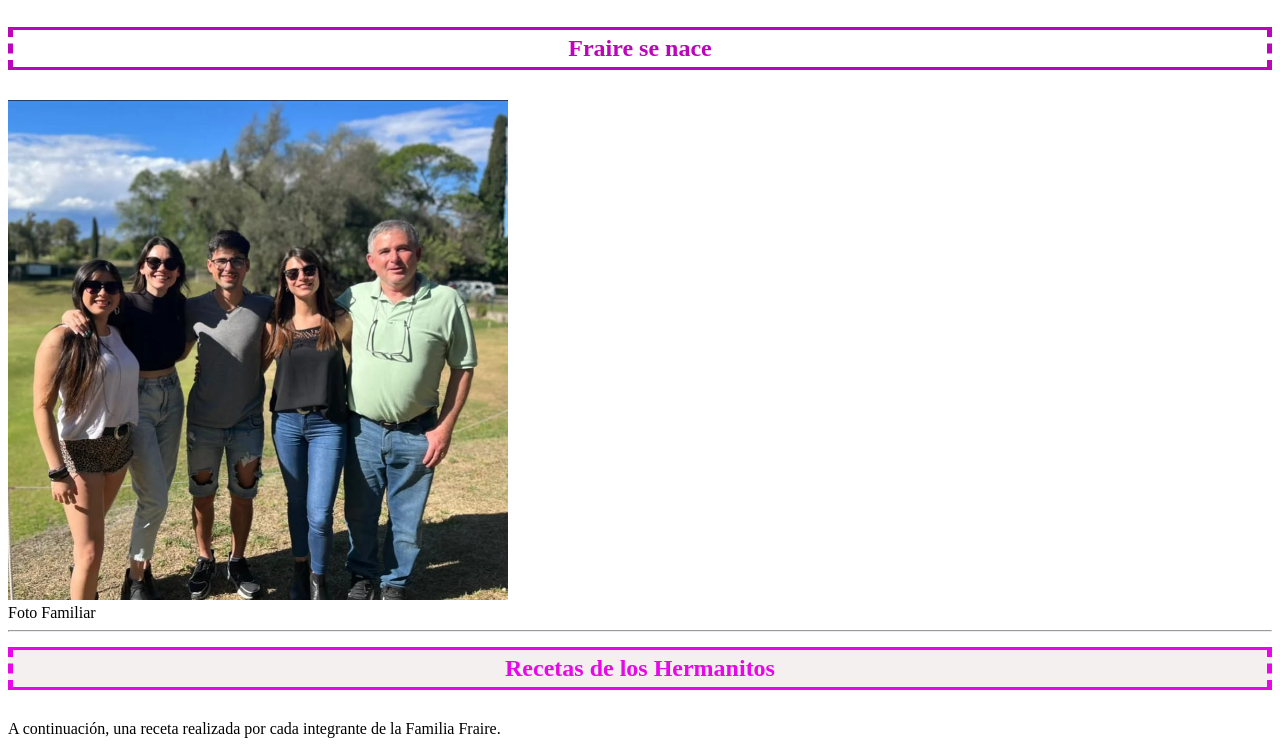
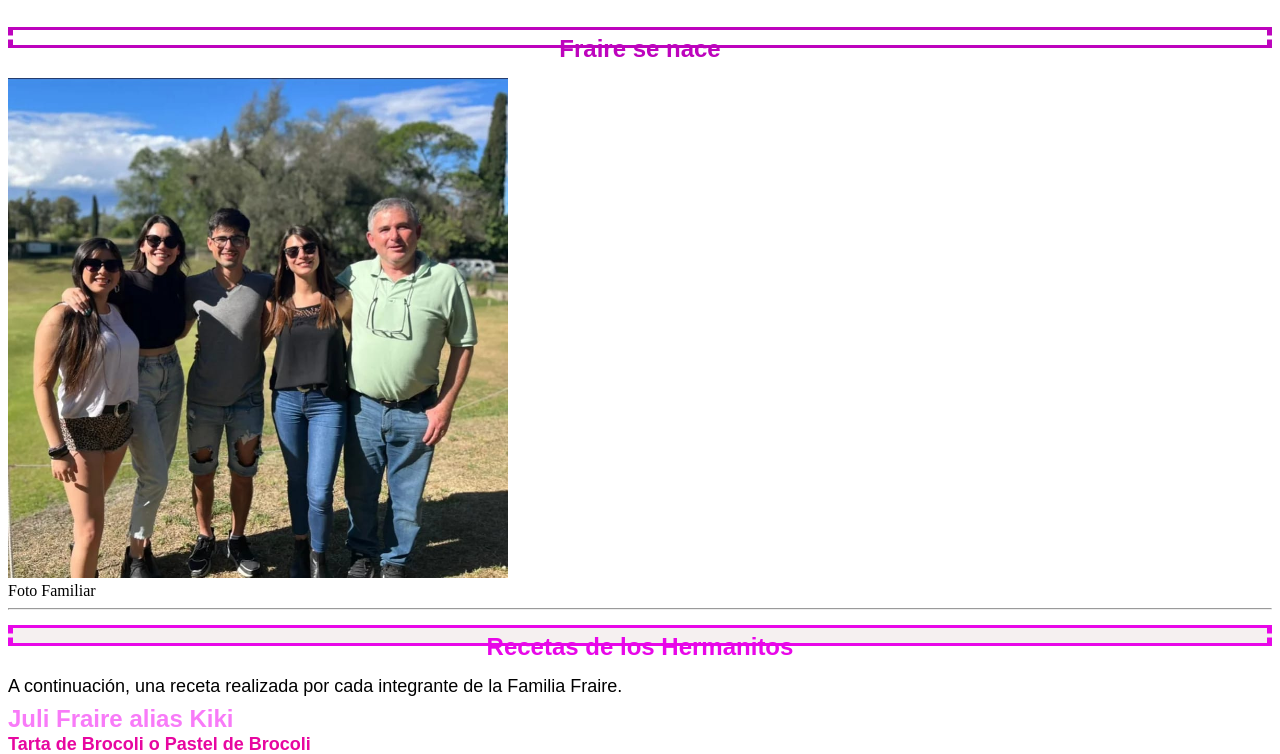
Before and after one commit to CeciFraire/prueba-nueva, a plain HTML site: page HTML/pages/index.html in a window 1280 px wide. Shown: the part 97-851 px from the top of the page. Drawn offline with Linux system fonts and the light colour scheme.

Commit message:
Nuevos estilos

```diff
--- a/HTML/CSS/index.css
+++ b/HTML/CSS/index.css
@@ -45,6 +45,17 @@ h2{/* selector global*/
      margin-bottom: 30px;
      margin-top: 15px;
      text-align: center;
+
+    font-family: 'Kanit', sans-serif;
+     height: 5px;
+     font-size: x-large;
+}
+
+h4{
+    color:rgb(231, 7, 160);
+    font-family: 'Kanit', sans-serif;
+    height: 5px;
+    font-size: large;
 }
 
 .Frairesenace{
@@ -55,3 +66,10 @@ h2{/* selector global*/
 a{
     text-decoration: none;
 }
+
+p{
+    color: rgb(0, 0, 0);
+    font-family: 'Kanit', sans-serif;
+    height: 5px;
+    font-size: large;
+}
--- a/HTML/pages/index.html
+++ b/HTML/pages/index.html
@@ -8,6 +8,9 @@
         <style>
 h3{
     color: rgb(248, 123, 248);
+    font-family: 'Kanit', sans-serif;
+    height: 5px;
+    font-size: x-large;
 }
     </style>
 
@@ -59,6 +62,7 @@ h3{
 
 <article>
     <h3> Barbi Fraire alias Bart</h3>
+    <h4> Galletas de Avena </h4>
     <ul class="a">
         <a href="../pages/IngredientesBF.html">Ingredientes</a>
         <br>
```
Also changed, not shown: HTML/pages/IngredientesBF.html (+7 -0 lines), HTML/pages/PasoaPasoBF.html (+7 -0 lines).
